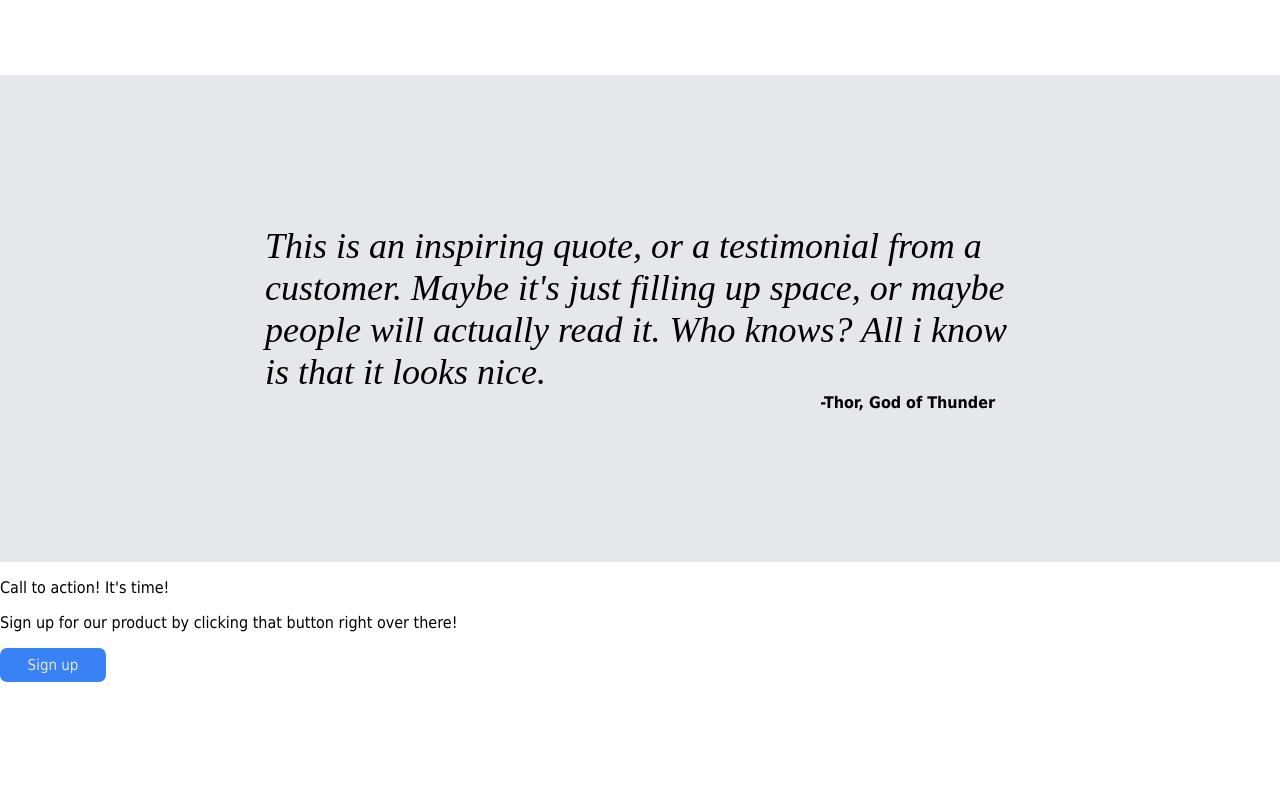
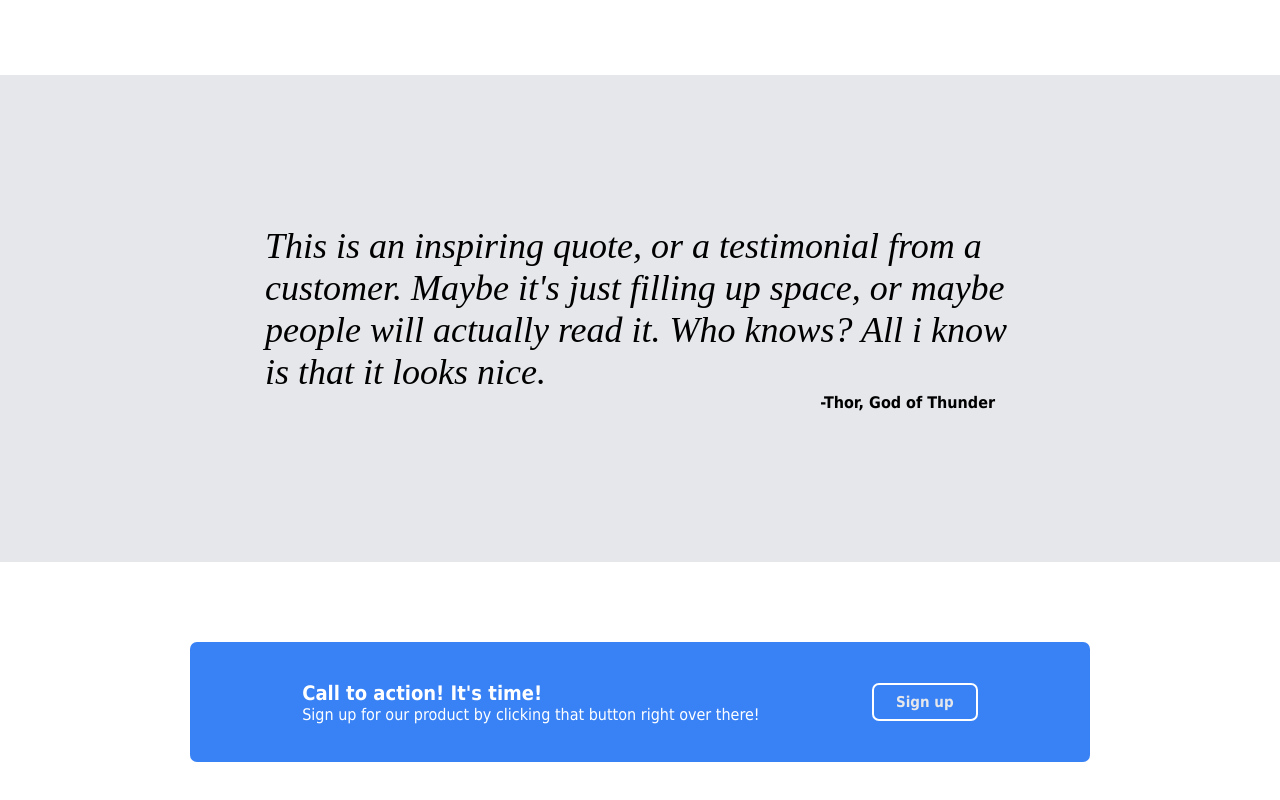
Before and after one commit to Gekolord/Project-Landing-Page-, a plain HTML site: page index.html in a window 1280 px wide. Shown: the part 896-1696 px from the top of the page. Before the commit the page ends 1578 px from the top, so only its background shows below. Drawn offline with Linux system fonts and the light colour scheme.

Commit message:
add call and style to it

```diff
--- a/style.css
+++ b/style.css
@@ -1,5 +1,9 @@
 * {
     font-family: tahoma;
+}
+
+p {
+    margin: 0;
 }
 
 body {
@@ -183,3 +187,40 @@ img  {
     align-self: flex-end;
     margin-right: 20px;
 }
+
+.callhold {
+    display: flex;
+    justify-content: center;
+    align-items: center;
+
+}
+
+.callcont {
+    background-color: #3882f6;
+    display: flex;
+    border-radius: 7px;
+    width: 900px;
+    height: 120px;
+    justify-content: space-evenly;
+    align-items: center;
+    margin: 80px;
+
+}
+
+.calltext{
+    color: white;
+
+}
+
+.call {
+    font-size: 20px;
+    font-weight: bold;
+}
+
+.callcont .signup{
+    border: white;
+    border-style: solid;
+    border-width: 2px;
+    align-self: center;
+    font-weight: bold;
+}
```
